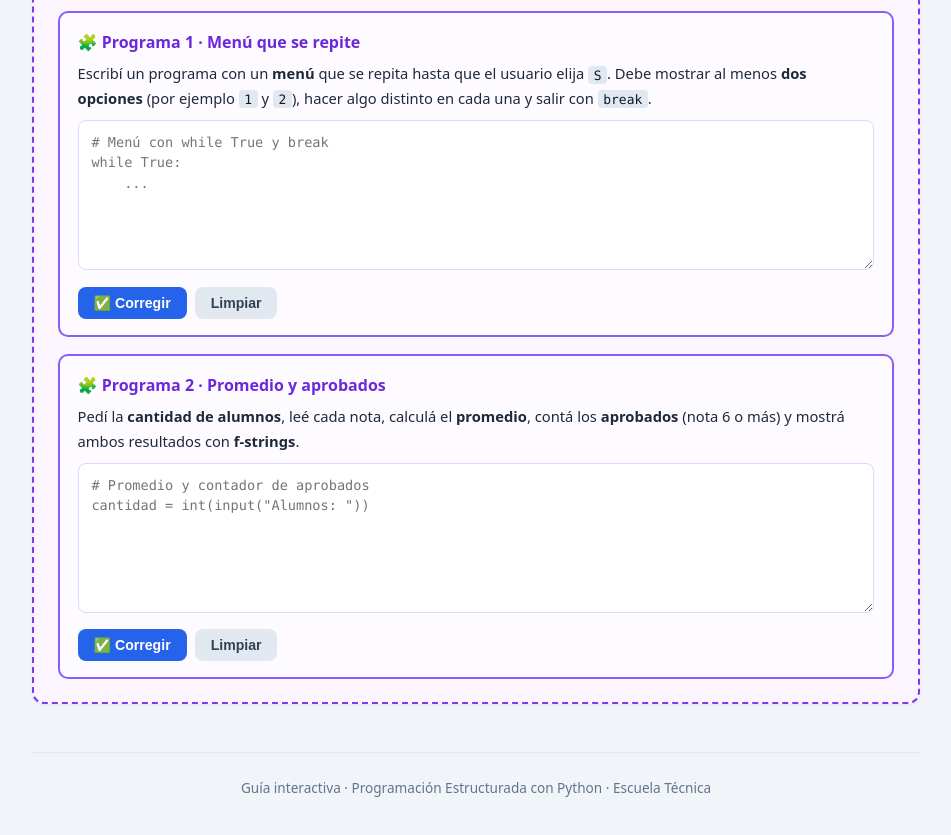
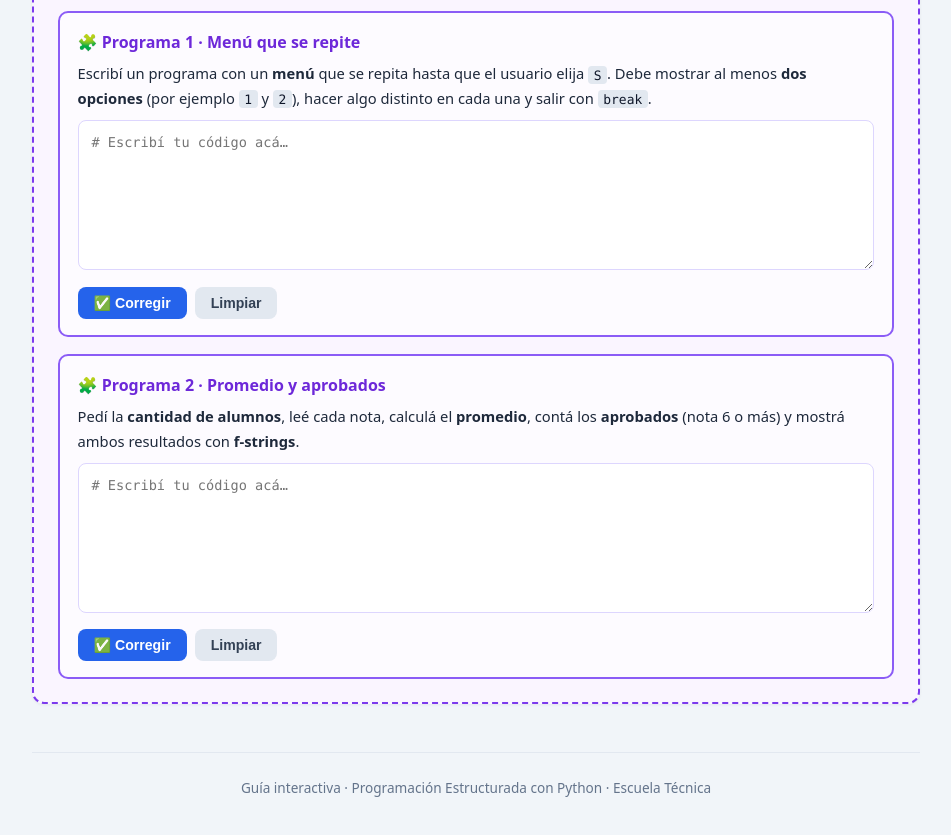
Before and after one commit to miusuariohoy/Python1, a plain HTML site: page index.html in a window 1280 px wide. Shown: the part 10920-11755 px from the top of the page, without its empty margins (164-1115 px from the left). Drawn offline with Linux system fonts and the light colour scheme.

Commit message:
Reducir texto guía de los ejercicios de Python

```diff
--- a/index.html
+++ b/index.html
@@ -409,7 +409,7 @@ aprobado = <span class="kw">True</span>     <span class="cmt"># bool  (verdadero
                     <code class="inline">peso</code> el decimal <code class="inline">0.5</code>.
                     Al final mostrá los tres valores con <code class="inline">print()</code>.
                 </p>
-                <textarea class="code-input" id="in-variables" spellcheck="false" placeholder="# Ficha de un producto&#10;producto = &quot;Yerba&quot;&#10;precio = 1250&#10;peso = 0.5&#10;print(producto, precio, peso)"></textarea>
+                <textarea class="code-input" id="in-variables" spellcheck="false" placeholder="# Escribí tu código acá…"></textarea>
                 <div class="ex-actions">
                     <button class="btn btn-primary" onclick="corregir('variables')">✅ Corregir</button>
                     <button class="btn btn-ghost" onclick="limpiar('variables')">Limpiar</button>
@@ -507,7 +507,7 @@ time.<span class="fn">sleep</span>(<span class="nu">2</span>)          <span cla
                     <code class="inline">float()</code>, calculá su precio con IVA multiplicando por
                     <strong>1.21</strong> y mostralo con un <strong>f-string</strong>.
                 </p>
-                <textarea class="code-input" id="in-entrada" spellcheck="false" placeholder="# Pedí, convertí, calculá y mostrá&#10;precio = float(input(&quot;Precio: &quot;))&#10;print(f&quot;...&quot;)"></textarea>
+                <textarea class="code-input" id="in-entrada" spellcheck="false" placeholder="# Escribí tu código acá…"></textarea>
                 <div class="ex-actions">
                     <button class="btn btn-primary" onclick="corregir('entrada')">✅ Corregir</button>
                     <button class="btn btn-ghost" onclick="limpiar('entrada')">Limpiar</button>
@@ -621,7 +621,7 @@ time.<span class="fn">sleep</span>(<span class="nu">2</span>)          <span cla
                     <strong>"Frío"</strong> si es 10 o menos, <strong>"Templado"</strong> si es 25 o menos,
                     y <strong>"Calor"</strong> en cualquier otro caso. Usá <code class="inline">if / elif / else</code>.
                 </p>
-                <textarea class="code-input" id="in-decisiones" spellcheck="false" placeholder="# Pedí la temperatura y decidí&#10;temperatura = int(input(&quot;Temperatura: &quot;))&#10;if ...:"></textarea>
+                <textarea class="code-input" id="in-decisiones" spellcheck="false" placeholder="# Escribí tu código acá…"></textarea>
                 <div class="ex-actions">
                     <button class="btn btn-primary" onclick="corregir('decisiones')">✅ Corregir</button>
                     <button class="btn btn-ghost" onclick="limpiar('decisiones')">Limpiar</button>
@@ -703,7 +703,7 @@ total = total + <span class="nu">2000</span>    <span class="cmt"># suma un ques
                     cada nota mayor o igual a 6. Al final mostrá el contador con
                     <code class="inline">print()</code>. El resultado debe ser <strong>2</strong>.
                 </p>
-                <textarea class="code-input" id="in-contador-1" spellcheck="false" placeholder="# Contador: solo suma 1 por cada aprobado&#10;aprobados = 0&#10;nota1 = 8&#10;..."></textarea>
+                <textarea class="code-input" id="in-contador-1" spellcheck="false" placeholder="# Escribí tu código acá…"></textarea>
                 <div class="ex-actions">
                     <button class="btn btn-primary" onclick="corregir('contador-1')">✅ Corregir</button>
                     <button class="btn btn-ghost" onclick="limpiar('contador-1')">Limpiar</button>
@@ -719,7 +719,7 @@ total = total + <span class="nu">2000</span>    <span class="cmt"># suma un ques
                     en 0, sumale los tres precios y mostrá el total con <code class="inline">print()</code>.
                     El resultado debe ser <strong>4250</strong>.
                 </p>
-                <textarea class="code-input" id="in-contador-2" spellcheck="false" placeholder="# Acumulador: suma valores distintos&#10;total = 0&#10;total += 1500&#10;..."></textarea>
+                <textarea class="code-input" id="in-contador-2" spellcheck="false" placeholder="# Escribí tu código acá…"></textarea>
                 <div class="ex-actions">
                     <button class="btn btn-primary" onclick="corregir('contador-2')">✅ Corregir</button>
                     <button class="btn btn-ghost" onclick="limpiar('contador-2')">Limpiar</button>
@@ -784,7 +784,7 @@ total = total + <span class="nu">2000</span>    <span class="cmt"># suma un ques
                     Usá un <code class="inline">for</code> con <code class="inline">range()</code> para
                     mostrar los números del <strong>1 al 10</strong>, uno por línea.
                 </p>
-                <textarea class="code-input" id="in-for-1" spellcheck="false" placeholder="# For del 1 al 10&#10;for i in range(1, 11):&#10;    print(i)"></textarea>
+                <textarea class="code-input" id="in-for-1" spellcheck="false" placeholder="# Escribí tu código acá…"></textarea>
                 <div class="ex-actions">
                     <button class="btn btn-primary" onclick="corregir('for-1')">✅ Corregir</button>
                     <button class="btn btn-ghost" onclick="limpiar('for-1')">Limpiar</button>
@@ -799,7 +799,7 @@ total = total + <span class="nu">2000</span>    <span class="cmt"># suma un ques
                     todos los números del <strong>1 al 100</strong>. Al final mostrá el total, que debe ser
                     <strong>5050</strong>.
                 </p>
-                <textarea class="code-input" id="in-for-2" spellcheck="false" placeholder="# Acumulador dentro de un for&#10;total = 0&#10;for i in range(1, 101):&#10;    ..."></textarea>
+                <textarea class="code-input" id="in-for-2" spellcheck="false" placeholder="# Escribí tu código acá…"></textarea>
                 <div class="ex-actions">
                     <button class="btn btn-primary" onclick="corregir('for-2')">✅ Corregir</button>
                     <button class="btn btn-ghost" onclick="limpiar('for-2')">Limpiar</button>
@@ -875,7 +875,7 @@ numero = <span class="fn">int</span>(<span class="fn">input</span>(<span class="
                     Mostrá los números del <strong>5 al 1</strong> usando un <code class="inline">while</code>.
                     El contador arranca en 5 y <strong>disminuye</strong> de a uno dentro del ciclo.
                 </p>
-                <textarea class="code-input" id="in-while-1" spellcheck="false" placeholder="# While fijo: cuenta regresiva&#10;i = 5&#10;while i >= 1:&#10;    ..."></textarea>
+                <textarea class="code-input" id="in-while-1" spellcheck="false" placeholder="# Escribí tu código acá…"></textarea>
                 <div class="ex-actions">
                     <button class="btn btn-primary" onclick="corregir('while-1')">✅ Corregir</button>
                     <button class="btn btn-ghost" onclick="limpiar('while-1')">Limpiar</button>
@@ -890,7 +890,7 @@ numero = <span class="fn">int</span>(<span class="fn">input</span>(<span class="
                     el usuario escriba <strong>0</strong>. Al final mostrá la suma total. Usá un
                     <code class="inline">while</code> con condición (centinela).
                 </p>
-                <textarea class="code-input" id="in-while-2" spellcheck="false" placeholder="# While con condición: corta con 0&#10;suma = 0&#10;numero = int(input(&quot;Número (0 para salir): &quot;))&#10;..."></textarea>
+                <textarea class="code-input" id="in-while-2" spellcheck="false" placeholder="# Escribí tu código acá…"></textarea>
                 <div class="ex-actions">
                     <button class="btn btn-primary" onclick="corregir('while-2')">✅ Corregir</button>
                     <button class="btn btn-ghost" onclick="limpiar('while-2')">Limpiar</button>
@@ -944,7 +944,7 @@ numero = <span class="fn">int</span>(<span class="fn">input</span>(<span class="
                     Definí una función <code class="inline">saludar()</code> que muestre
                     <code class="inline">"Hola, mundo"</code>. Después llamala <strong>dos veces</strong>.
                 </p>
-                <textarea class="code-input" id="in-funcion-sin-1" spellcheck="false" placeholder="# Función sin parámetro + dos llamadas&#10;def saludar():&#10;    ..."></textarea>
+                <textarea class="code-input" id="in-funcion-sin-1" spellcheck="false" placeholder="# Escribí tu código acá…"></textarea>
                 <div class="ex-actions">
                     <button class="btn btn-primary" onclick="corregir('funcion-sin-1')">✅ Corregir</button>
                     <button class="btn btn-ghost" onclick="limpiar('funcion-sin-1')">Limpiar</button>
@@ -959,7 +959,7 @@ numero = <span class="fn">int</span>(<span class="fn">input</span>(<span class="
                     (por ejemplo <strong>1. Cargar</strong>, <strong>2. Listar</strong>,
                     <strong>3. Salir</strong>) y llamala una vez.
                 </p>
-                <textarea class="code-input" id="in-funcion-sin-2" spellcheck="false" placeholder="# Menú dentro de una función sin parámetro&#10;def mostrar_menu():&#10;    ..."></textarea>
+                <textarea class="code-input" id="in-funcion-sin-2" spellcheck="false" placeholder="# Escribí tu código acá…"></textarea>
                 <div class="ex-actions">
                     <button class="btn btn-primary" onclick="corregir('funcion-sin-2')">✅ Corregir</button>
                     <button class="btn btn-ghost" onclick="limpiar('funcion-sin-2')">Limpiar</button>
@@ -1024,7 +1024,7 @@ numero = <span class="fn">int</span>(<span class="fn">input</span>(<span class="
                     <code class="inline">Hola, Ana</code> o <code class="inline">Hola, Luis</code> según
                     el argumento. Llamala con <strong>"Ana"</strong> y con <strong>"Luis"</strong>.
                 </p>
-                <textarea class="code-input" id="in-funcion-con-1" spellcheck="false" placeholder="# Función con un parámetro&#10;def saludar(nombre):&#10;    ..."></textarea>
+                <textarea class="code-input" id="in-funcion-con-1" spellcheck="false" placeholder="# Escribí tu código acá…"></textarea>
                 <div class="ex-actions">
                     <button class="btn btn-primary" onclick="corregir('funcion-con-1')">✅ Corregir</button>
                     <button class="btn btn-ghost" onclick="limpiar('funcion-con-1')">Limpiar</button>
@@ -1039,7 +1039,7 @@ numero = <span class="fn">int</span>(<span class="fn">input</span>(<span class="
                     <code class="inline">n</code> del 1 al 10. Después llamala con <strong>7</strong>.
                     Usá un <code class="inline">for</code> dentro de la función.
                 </p>
-                <textarea class="code-input" id="in-funcion-con-2" spellcheck="false" placeholder="# Función con parámetro + for&#10;def tabla(n):&#10;    for i in range(1, 11):&#10;        ..."></textarea>
+                <textarea class="code-input" id="in-funcion-con-2" spellcheck="false" placeholder="# Escribí tu código acá…"></textarea>
                 <div class="ex-actions">
                     <button class="btn btn-primary" onclick="corregir('funcion-con-2')">✅ Corregir</button>
                     <button class="btn btn-ghost" onclick="limpiar('funcion-con-2')">Limpiar</button>
@@ -1122,7 +1122,7 @@ resultado = <span class="fn">sumar</span>(<span class="nu">4</span>, <span class
                     Guardá el resultado de <code class="inline">doble(8)</code> en una variable y mostralo
                     con <code class="inline">print()</code>.
                 </p>
-                <textarea class="code-input" id="in-return-1" spellcheck="false" placeholder="# return: devolver para guardar y usar&#10;def doble(n):&#10;    return ..."></textarea>
+                <textarea class="code-input" id="in-return-1" spellcheck="false" placeholder="# Escribí tu código acá…"></textarea>
                 <div class="ex-actions">
                     <button class="btn btn-primary" onclick="corregir('return-1')">✅ Corregir</button>
                     <button class="btn btn-ghost" onclick="limpiar('return-1')">Limpiar</button>
@@ -1138,7 +1138,7 @@ resultado = <span class="fn">sumar</span>(<span class="nu">4</span>, <span class
                     <code class="inline">global</code>. Llamá a la función <strong>tres veces</strong> y
                     mostrá el contador al final: debe valer <strong>3</strong>.
                 </p>
-                <textarea class="code-input" id="in-return-2" spellcheck="false" placeholder="# Variable global modificada con global&#10;contador = 0&#10;def sumar_uno():&#10;    ..."></textarea>
+                <textarea class="code-input" id="in-return-2" spellcheck="false" placeholder="# Escribí tu código acá…"></textarea>
                 <div class="ex-actions">
                     <button class="btn btn-primary" onclick="corregir('return-2')">✅ Corregir</button>
                     <button class="btn btn-ghost" onclick="limpiar('return-2')">Limpiar</button>
@@ -1219,7 +1219,7 @@ ventana.mainloop()</code></pre>
                     <code class="inline">Label</code> que diga <strong>"Hola"</strong>, mostralo con
                     <code class="inline">pack()</code> y cerrá con <code class="inline">mainloop()</code>.
                 </p>
-                <textarea class="code-input" id="in-tkinter-1" spellcheck="false" placeholder="# Ventana + Label + mainloop&#10;from tkinter import *&#10;ventana = Tk()"></textarea>
+                <textarea class="code-input" id="in-tkinter-1" spellcheck="false" placeholder="# Escribí tu código acá…"></textarea>
                 <div class="ex-actions">
                     <button class="btn btn-primary" onclick="corregir('tkinter-1')">✅ Corregir</button>
                     <button class="btn btn-ghost" onclick="limpiar('tkinter-1')">Limpiar</button>
@@ -1238,7 +1238,7 @@ ventana.mainloop()</code></pre>
                     <code class="inline">command=</code> sin paréntesis y cerrá con
                     <code class="inline">mainloop()</code>.
                 </p>
-                <textarea class="code-input" id="in-tkinter-2" spellcheck="false" placeholder="# Entry + Button + Label + mainloop&#10;from tkinter import *&#10;ventana = Tk()"></textarea>
+                <textarea class="code-input" id="in-tkinter-2" spellcheck="false" placeholder="# Escribí tu código acá…"></textarea>
                 <div class="ex-actions">
                     <button class="btn btn-primary" onclick="corregir('tkinter-2')">✅ Corregir</button>
                     <button class="btn btn-ghost" onclick="limpiar('tkinter-2')">Limpiar</button>
@@ -1304,7 +1304,7 @@ ventana.mainloop()</code></pre>
                     <strong>"Número válido"</strong>. Si falla, mostrá
                     <strong>"No es un número"</strong> en el <code class="inline">except</code>.
                 </p>
-                <textarea class="code-input" id="in-try-1" spellcheck="false" placeholder="# try / except con ValueError&#10;try:&#10;    numero = int(input(&quot;Número: &quot;))&#10;    ..."></textarea>
+                <textarea class="code-input" id="in-try-1" spellcheck="false" placeholder="# Escribí tu código acá…"></textarea>
                 <div class="ex-actions">
                     <button class="btn btn-primary" onclick="corregir('try-1')">✅ Corregir</button>
                     <button class="btn btn-ghost" onclick="limpiar('try-1')">Limpiar</button>
@@ -1319,7 +1319,7 @@ ventana.mainloop()</code></pre>
                     Si el divisor es cero, atrapá el <code class="inline">ZeroDivisionError</code> y mostrá
                     <strong>"No se puede dividir por cero"</strong>.
                 </p>
-                <textarea class="code-input" id="in-try-2" spellcheck="false" placeholder="# try / except con ZeroDivisionError&#10;try:&#10;    a = int(input(&quot;Dividendo: &quot;))&#10;    ..."></textarea>
+                <textarea class="code-input" id="in-try-2" spellcheck="false" placeholder="# Escribí tu código acá…"></textarea>
                 <div class="ex-actions">
                     <button class="btn btn-primary" onclick="corregir('try-2')">✅ Corregir</button>
                     <button class="btn btn-ghost" onclick="limpiar('try-2')">Limpiar</button>
@@ -1376,7 +1376,7 @@ elegido = random.<span class="fn">choice</span>(nombres)
                     <strong>1 y 6</strong> con <code class="inline">randint()</code>, guardalo en una variable
                     y mostralo con <code class="inline">print()</code>.
                 </p>
-                <textarea class="code-input" id="in-random-1" spellcheck="false" placeholder="# Dado de 6 caras&#10;import random&#10;dado = random.randint(1, 6)&#10;print(dado)"></textarea>
+                <textarea class="code-input" id="in-random-1" spellcheck="false" placeholder="# Escribí tu código acá…"></textarea>
                 <div class="ex-actions">
                     <button class="btn btn-primary" onclick="corregir('random-1')">✅ Corregir</button>
                     <button class="btn btn-ghost" onclick="limpiar('random-1')">Limpiar</button>
@@ -1390,7 +1390,7 @@ elegido = random.<span class="fn">choice</span>(nombres)
                     Creá una lista con al menos <strong>tres nombres</strong>, elegí uno al azar con
                     <code class="inline">random.choice()</code> y mostralo con <code class="inline">print()</code>.
                 </p>
-                <textarea class="code-input" id="in-random-2" spellcheck="false" placeholder="# Elegir un elemento de una lista&#10;import random&#10;nombres = [&quot;Ana&quot;, &quot;Luis&quot;, &quot;Eva&quot;]&#10;..."></textarea>
+                <textarea class="code-input" id="in-random-2" spellcheck="false" placeholder="# Escribí tu código acá…"></textarea>
                 <div class="ex-actions">
                     <button class="btn btn-primary" onclick="corregir('random-2')">✅ Corregir</button>
                     <button class="btn btn-ghost" onclick="limpiar('random-2')">Limpiar</button>
@@ -1722,7 +1722,7 @@ a = <span class="nu">10</span>
                     (por ejemplo <code class="inline">1</code> y <code class="inline">2</code>),
                     hacer algo distinto en cada una y salir con <code class="inline">break</code>.
                 </p>
-                <textarea class="code-input" id="in-menu" spellcheck="false" placeholder="# Menú con while True y break&#10;while True:&#10;    ..."></textarea>
+                <textarea class="code-input" id="in-menu" spellcheck="false" placeholder="# Escribí tu código acá…"></textarea>
                 <div class="ex-actions">
                     <button class="btn btn-primary" onclick="corregir('menu')">✅ Corregir</button>
                     <button class="btn btn-ghost" onclick="limpiar('menu')">Limpiar</button>
@@ -1737,7 +1737,7 @@ a = <span class="nu">10</span>
                     <strong>promedio</strong>, contá los <strong>aprobados</strong> (nota 6 o más)
                     y mostrá ambos resultados con <strong>f-strings</strong>.
                 </p>
-                <textarea class="code-input" id="in-promedios" spellcheck="false" placeholder="# Promedio y contador de aprobados&#10;cantidad = int(input(&quot;Alumnos: &quot;))"></textarea>
+                <textarea class="code-input" id="in-promedios" spellcheck="false" placeholder="# Escribí tu código acá…"></textarea>
                 <div class="ex-actions">
                     <button class="btn btn-primary" onclick="corregir('promedios')">✅ Corregir</button>
                     <button class="btn btn-ghost" onclick="limpiar('promedios')">Limpiar</button>
```
